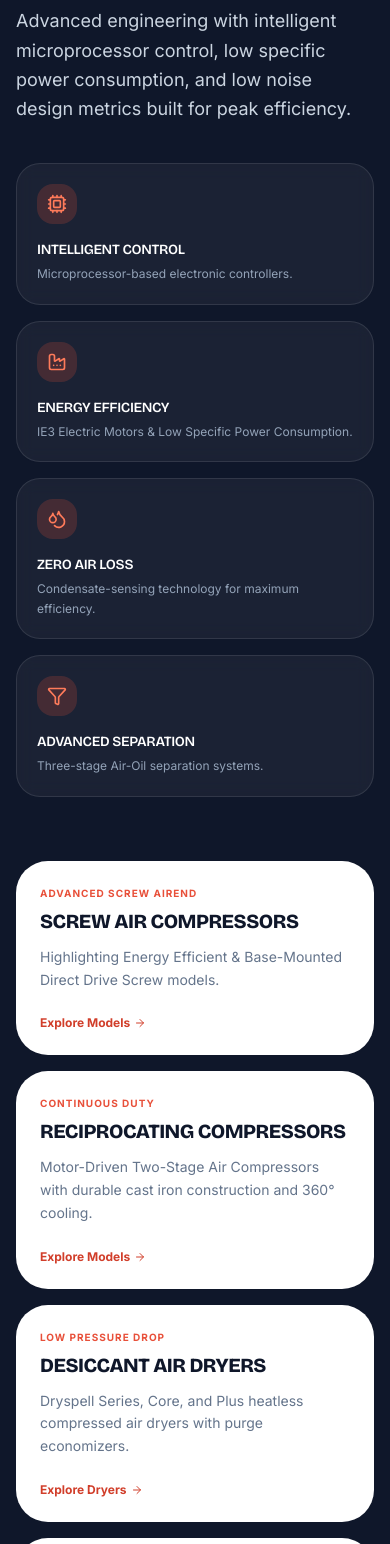
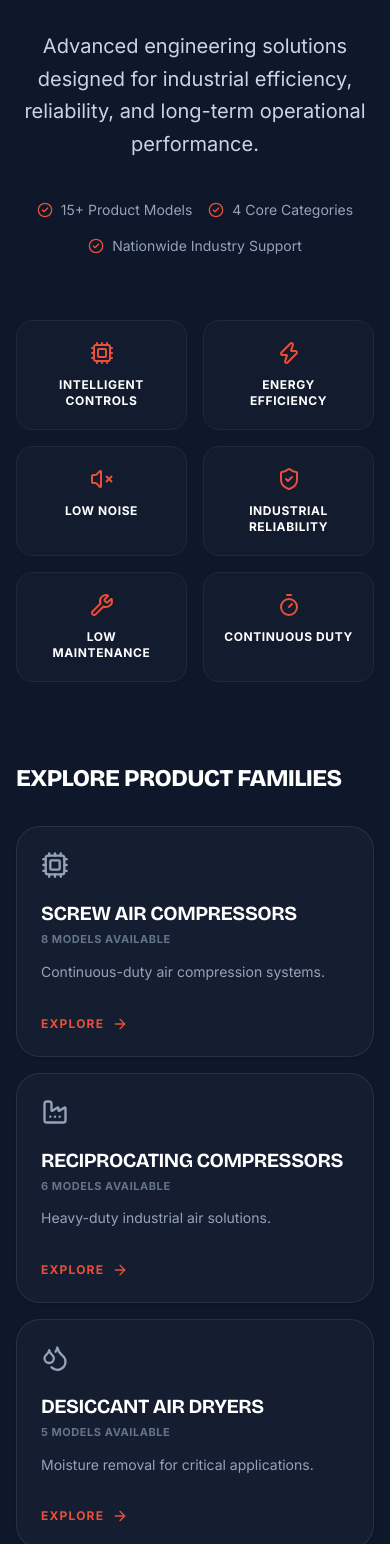
Before and after one commit to Mohit0625/Machinery-Centre-demo1, a React (Vite) app: page / in a window 390 px wide. Shown: the part 5505-7049 px from the top of the page. Built offline with nearby package versions, Linux system fonts and the light colour scheme; a web font is replaced by a local one.

Commit message:
Redesign Trendi Product Range section and Explore Product Families cards

```diff
--- a/src/pages/About.tsx
+++ b/src/pages/About.tsx
@@ -138,8 +138,8 @@
               <div className="space-y-6 text-slate-300">
                 <div>
                   <h4 className="text-xs tracking-widest text-slate-500 mb-1">Address</h4>
-                  <a href="https://www.google.com/maps/search/?api=1&query=3858,+Shah+Ganj,+G.B.+Road,+Delhi-6" target="_blank" rel="noopener noreferrer" className="font-medium hover:text-white hover:underline transition-colors cursor-pointer block">
-                    3858, SHAH GANJ, G.B. ROAD,<br />DELHI-6
+                  <a href="https://www.google.com/maps/search/?api=1&query=3858,+Shradhanand+Marg,+Shah+Ganj,+Behind+Hanuman+Mandir,+Delhi-110006" target="_blank" rel="noopener noreferrer" className="font-medium hover:text-white hover:underline transition-colors cursor-pointer block">
+                    3858 SHRADHANAND MARG, SHAH GANJ,<br />BEHIND HANUMAN MANDIR, DELHI-110006
                   </a>
                 </div>
                 <div>
--- a/src/pages/Contact.tsx
+++ b/src/pages/Contact.tsx
@@ -114,8 +114,8 @@
                   </div>
                   <div>
                     <h4 className="text-sm tracking-widest text-slate-500 mb-1">Office Location</h4>
-                    <a href="https://www.google.com/maps/search/?api=1&query=3858,+Shah+Ganj,+G.B.+Road,+Delhi-6" target="_blank" rel="noopener noreferrer" className="text-slate-800 font-medium hover:text-orange-600 hover:underline transition-colors cursor-pointer block">
-                      3858, SHAH GANJ, G.B. ROAD,<br />DELHI-6
+                    <a href="https://www.google.com/maps/search/?api=1&query=3858,+Shradhanand+Marg,+Shah+Ganj,+Behind+Hanuman+Mandir,+Delhi-110006" target="_blank" rel="noopener noreferrer" className="text-slate-800 font-medium hover:text-orange-600 hover:underline transition-colors cursor-pointer block">
+                      3858 SHRADHANAND MARG, SHAH GANJ,<br />BEHIND HANUMAN MANDIR, DELHI-110006
                     </a>
                   </div>
                 </li>
--- a/src/pages/Home.tsx
+++ b/src/pages/Home.tsx
@@ -11,7 +11,14 @@
   CheckCircle2,
   Cpu,
   Factory,
-  Star
+  Star,
+  Zap,
+  VolumeX,
+  Wrench,
+  Timer,
+  Box,
+  Settings,
+  Briefcase
 } from "lucide-react";
 import { isValidIndianPhone } from "../utils/validation";
 import { useSEO } from "../utils/useSEO";
@@ -441,127 +448,144 @@
       </section>
 
       {/* ═══════════════════════════════════════════════════════
-           5. IN-HOUSE INNOVATION — THE TRENDI RANGE
+           5. BRAND SHOWCASE — THE TRENDI RANGE
            ═══════════════════════════════════════════════════════ */}
       <section className="py-20 sm:py-28 bg-slate-900 relative">
         <div className="max-w-7xl mx-auto px-4 sm:px-6 lg:px-8 relative z-10">
-          <div className="grid grid-cols-1 lg:grid-cols-2 gap-16 lg:gap-24 items-center">
 
-            {/* Left Column */}
-            <div>
-              <div className="flex items-center gap-4 mb-4">
+          {/* 1. BRAND SHOWCASE */}
+          <div className="text-center max-w-4xl mx-auto mb-16">
+            <div className="inline-flex items-center gap-2 mb-6 bg-slate-800/50 px-4 py-2 rounded-full border border-slate-700">
+              <Star className="w-4 h-4 text-orange-500 fill-current" />
+              <span className="text-[10px] tracking-[0.2em] text-slate-300 font-bold uppercase">Exclusive Partner Brand</span>
+            </div>
+
+            <div className="flex justify-center mb-8">
               {getBrandLogo("Trendi") && (
                 <img
                   src={getBrandLogo("Trendi")}
                   alt="Trendi Logo"
-                    className="h-8 sm:h-10 w-auto object-contain bg-white/5 px-2 py-1 rounded"
+                  className="h-24 sm:h-32 w-auto object-contain"
                 />
               )}
-                <span className="text-[11px] tracking-[0.3em] text-accent-500 block font-bold uppercase">
-                  In-House Excellence
-                </span>
             </div>
-              <h2 className="text-4xl sm:text-5xl text-white mb-6 font-black tracking-tight leading-tight">
-                The Trendi Product Range
-              </h2>
-              <p className="text-slate-300 text-lg leading-relaxed mb-10">
-                Advanced engineering with intelligent microprocessor control, low specific power consumption, and low noise design metrics built for peak efficiency.
+
+            <p className="text-slate-300 text-xl leading-relaxed mb-10 max-w-3xl mx-auto">
+              Advanced engineering solutions designed for industrial efficiency, reliability, and long-term operational performance.
             </p>
 
-              <div className="grid grid-cols-1 sm:grid-cols-2 gap-4">
-                <div className="border border-white/10 rounded-xl p-5 bg-white/5 backdrop-blur-sm hover:bg-white/10 transition-colors">
-                  <div className="w-10 h-10 bg-accent-500/20 rounded-lg flex items-center justify-center mb-4">
-                    <Cpu className="w-5 h-5 text-accent-400" />
+            <div className="flex flex-wrap justify-center gap-4 sm:gap-8 text-sm text-slate-400">
+              <div className="flex items-center gap-2">
+                <CheckCircle2 className="w-4 h-4 text-orange-500" />
+                <span>15+ Product Models</span>
               </div>
-                  <h4 className="text-white font-semibold text-sm mb-1">Intelligent Control</h4>
-                  <p className="text-slate-400 text-xs leading-relaxed">Microprocessor-based electronic controllers.</p>
+              <div className="flex items-center gap-2">
+                <CheckCircle2 className="w-4 h-4 text-orange-500" />
+                <span>4 Core Categories</span>
               </div>
-
-                <div className="border border-white/10 rounded-xl p-5 bg-white/5 backdrop-blur-sm hover:bg-white/10 transition-colors">
-                  <div className="w-10 h-10 bg-accent-500/20 rounded-lg flex items-center justify-center mb-4">
-                    <Factory className="w-5 h-5 text-accent-400" />
-                  </div>
-                  <h4 className="text-white font-semibold text-sm mb-1">Energy Efficiency</h4>
-                  <p className="text-slate-400 text-xs leading-relaxed">IE3 Electric Motors & Low Specific Power Consumption.</p>
-                </div>
-
-                <div className="border border-white/10 rounded-xl p-5 bg-white/5 backdrop-blur-sm hover:bg-white/10 transition-colors">
-                  <div className="w-10 h-10 bg-accent-500/20 rounded-lg flex items-center justify-center mb-4">
-                    <Droplets className="w-5 h-5 text-accent-400" />
-                  </div>
-                  <h4 className="text-white font-semibold text-sm mb-1">Zero Air Loss</h4>
-                  <p className="text-slate-400 text-xs leading-relaxed">Condensate-sensing technology for maximum efficiency.</p>
-                </div>
-
-                <div className="border border-white/10 rounded-xl p-5 bg-white/5 backdrop-blur-sm hover:bg-white/10 transition-colors">
-                  <div className="w-10 h-10 bg-accent-500/20 rounded-lg flex items-center justify-center mb-4">
-                    <Filter className="w-5 h-5 text-accent-400" />
-                  </div>
-                  <h4 className="text-white font-semibold text-sm mb-1">Advanced Separation</h4>
-                  <p className="text-slate-400 text-xs leading-relaxed">Three-stage Air-Oil separation systems.</p>
+              <div className="flex items-center gap-2">
+                <CheckCircle2 className="w-4 h-4 text-orange-500" />
+                <span>Nationwide Industry Support</span>
               </div>
             </div>
           </div>
 
-            {/* Right Column */}
-            <div className="grid grid-cols-1 sm:grid-cols-2 gap-4">
-              {/* Card 01 */}
-              <Link to="/products" className="bg-white rounded-2xl p-6 sm:p-8 flex flex-col hover:shadow-2xl hover:-translate-y-1 transition-all duration-300 group cursor-pointer block">
-                <span className="text-[10px] tracking-widest text-accent-500 font-bold uppercase mb-2">Advanced Screw Airend</span>
-                <h3 className="text-slate-900 text-xl font-black leading-tight mb-3">Screw Air Compressors</h3>
-                <p className="text-slate-500 text-sm leading-relaxed mb-6 flex-1">
-                  Highlighting Energy Efficient & Base-Mounted Direct Drive Screw models.
+          {/* 2. CORE ADVANTAGES */}
+          <div className="grid grid-cols-2 md:grid-cols-3 lg:grid-cols-6 gap-4 mb-20">
+            <div className="bg-slate-800/30 border border-slate-800 rounded-lg p-5 flex flex-col items-center text-center hover:bg-slate-800 transition-colors">
+              <Cpu className="w-6 h-6 text-orange-500 mb-3" />
+              <span className="text-xs font-bold text-white uppercase tracking-wider">Intelligent Controls</span>
+            </div>
+            <div className="bg-slate-800/30 border border-slate-800 rounded-lg p-5 flex flex-col items-center text-center hover:bg-slate-800 transition-colors">
+              <Zap className="w-6 h-6 text-orange-500 mb-3" />
+              <span className="text-xs font-bold text-white uppercase tracking-wider">Energy Efficiency</span>
+            </div>
+            <div className="bg-slate-800/30 border border-slate-800 rounded-lg p-5 flex flex-col items-center text-center hover:bg-slate-800 transition-colors">
+              <VolumeX className="w-6 h-6 text-orange-500 mb-3" />
+              <span className="text-xs font-bold text-white uppercase tracking-wider">Low Noise</span>
+            </div>
+            <div className="bg-slate-800/30 border border-slate-800 rounded-lg p-5 flex flex-col items-center text-center hover:bg-slate-800 transition-colors">
+              <ShieldCheck className="w-6 h-6 text-orange-500 mb-3" />
+              <span className="text-xs font-bold text-white uppercase tracking-wider">Industrial Reliability</span>
+            </div>
+            <div className="bg-slate-800/30 border border-slate-800 rounded-lg p-5 flex flex-col items-center text-center hover:bg-slate-800 transition-colors">
+              <Wrench className="w-6 h-6 text-orange-500 mb-3" />
+              <span className="text-xs font-bold text-white uppercase tracking-wider">Low Maintenance</span>
+            </div>
+            <div className="bg-slate-800/30 border border-slate-800 rounded-lg p-5 flex flex-col items-center text-center hover:bg-slate-800 transition-colors">
+              <Timer className="w-6 h-6 text-orange-500 mb-3" />
+              <span className="text-xs font-bold text-white uppercase tracking-wider">Continuous Duty</span>
+            </div>
+          </div>
+
+          {/* 3. PRODUCT FAMILY EXPLORER */}
+          <div className="mb-16">
+            <h3 className="text-2xl font-black text-white tracking-tight mb-8">Explore Product Families</h3>
+
+            <div className="grid grid-cols-1 sm:grid-cols-2 gap-4 sm:gap-6">
+
+              {/* Product Card 1 */}
+              <Link to="/products" className="group flex flex-col bg-slate-800/40 rounded-xl border border-slate-700/60 p-6 sm:p-8 hover:bg-slate-800 hover:border-orange-500 transition-all duration-300 shadow-sm hover:shadow-md">
+                <Cpu className="w-7 h-7 text-slate-400 group-hover:text-orange-500 transition-colors mb-5" />
+                <h4 className="text-white text-xl font-bold tracking-tight mb-1">Screw Air Compressors</h4>
+                <div className="text-[11px] font-bold text-slate-500 tracking-wider uppercase mb-3">8 Models Available</div>
+                <p className="text-slate-400 text-sm leading-relaxed mb-8 flex-1">
+                  Continuous-duty air compression systems.
                 </p>
-                <span className="text-accent-600 text-xs font-bold flex items-center gap-1 group-hover:text-accent-700 transition-colors">
-                  Explore Models <ArrowRight className="w-3 h-3" />
-                </span>
+                <div className="mt-auto flex items-center text-orange-500 text-xs font-bold uppercase tracking-widest group-hover:text-orange-400 transition-colors">
+                  Explore <ArrowRight className="w-4 h-4 ml-2 group-hover:translate-x-1 transition-transform" />
+                </div>
               </Link>
 
-              {/* Card 02 */}
-              <Link to="/products" className="bg-white rounded-2xl p-6 sm:p-8 flex flex-col hover:shadow-2xl hover:-translate-y-1 transition-all duration-300 group cursor-pointer block">
-                <span className="text-[10px] tracking-widest text-accent-500 font-bold uppercase mb-2">Continuous Duty</span>
-                <h3 className="text-slate-900 text-xl font-black leading-tight mb-3">Reciprocating Compressors</h3>
-                <p className="text-slate-500 text-sm leading-relaxed mb-6 flex-1">
-                  Motor-Driven Two-Stage Air Compressors with durable cast iron construction and 360° cooling.
+              {/* Product Card 2 */}
+              <Link to="/products" className="group flex flex-col bg-slate-800/40 rounded-xl border border-slate-700/60 p-6 sm:p-8 hover:bg-slate-800 hover:border-orange-500 transition-all duration-300 shadow-sm hover:shadow-md">
+                <Factory className="w-7 h-7 text-slate-400 group-hover:text-orange-500 transition-colors mb-5" />
+                <h4 className="text-white text-xl font-bold tracking-tight mb-1">Reciprocating Compressors</h4>
+                <div className="text-[11px] font-bold text-slate-500 tracking-wider uppercase mb-3">6 Models Available</div>
+                <p className="text-slate-400 text-sm leading-relaxed mb-8 flex-1">
+                  Heavy-duty industrial air solutions.
                 </p>
-                <span className="text-accent-600 text-xs font-bold flex items-center gap-1 group-hover:text-accent-700 transition-colors">
-                  Explore Models <ArrowRight className="w-3 h-3" />
-                </span>
+                <div className="mt-auto flex items-center text-orange-500 text-xs font-bold uppercase tracking-widest group-hover:text-orange-400 transition-colors">
+                  Explore <ArrowRight className="w-4 h-4 ml-2 group-hover:translate-x-1 transition-transform" />
+                </div>
               </Link>
 
-              {/* Card 03 */}
-              <Link to="/products" className="bg-white rounded-2xl p-6 sm:p-8 flex flex-col hover:shadow-2xl hover:-translate-y-1 transition-all duration-300 group cursor-pointer block">
-                <span className="text-[10px] tracking-widest text-accent-500 font-bold uppercase mb-2">Low Pressure Drop</span>
-                <h3 className="text-slate-900 text-xl font-black leading-tight mb-3">Desiccant Air Dryers</h3>
-                <p className="text-slate-500 text-sm leading-relaxed mb-6 flex-1">
-                  Dryspell Series, Core, and Plus heatless compressed air dryers with purge economizers.
+              {/* Product Card 3 */}
+              <Link to="/products" className="group flex flex-col bg-slate-800/40 rounded-xl border border-slate-700/60 p-6 sm:p-8 hover:bg-slate-800 hover:border-orange-500 transition-all duration-300 shadow-sm hover:shadow-md">
+                <Droplets className="w-7 h-7 text-slate-400 group-hover:text-orange-500 transition-colors mb-5" />
+                <h4 className="text-white text-xl font-bold tracking-tight mb-1">Desiccant Air Dryers</h4>
+                <div className="text-[11px] font-bold text-slate-500 tracking-wider uppercase mb-3">5 Models Available</div>
+                <p className="text-slate-400 text-sm leading-relaxed mb-8 flex-1">
+                  Moisture removal for critical applications.
                 </p>
-                <span className="text-accent-600 text-xs font-bold flex items-center gap-1 group-hover:text-accent-700 transition-colors">
-                  Explore Dryers <ArrowRight className="w-3 h-3" />
-                </span>
+                <div className="mt-auto flex items-center text-orange-500 text-xs font-bold uppercase tracking-widest group-hover:text-orange-400 transition-colors">
+                  Explore <ArrowRight className="w-4 h-4 ml-2 group-hover:translate-x-1 transition-transform" />
+                </div>
               </Link>
 
-              {/* Card 04 */}
-              <Link to="/products" className="bg-white rounded-2xl p-6 sm:p-8 flex flex-col hover:shadow-2xl hover:-translate-y-1 transition-all duration-300 group cursor-pointer block">
-                <span className="text-[10px] tracking-widest text-accent-500 font-bold uppercase mb-2">Total Cleaning Solutions</span>
-                <h3 className="text-slate-900 text-xl font-black leading-tight mb-3">Specialized Air Treatment</h3>
-                <p className="text-slate-500 text-sm leading-relaxed mb-6 flex-1">
-                  Coldspell refrigeration dryers, automatic drain valves, and Nitrogen/Vortex filtration systems.
+              {/* Product Card 4 */}
+              <Link to="/products" className="group flex flex-col bg-slate-800/40 rounded-xl border border-slate-700/60 p-6 sm:p-8 hover:bg-slate-800 hover:border-orange-500 transition-all duration-300 shadow-sm hover:shadow-md">
+                <Filter className="w-7 h-7 text-slate-400 group-hover:text-orange-500 transition-colors mb-5" />
+                <h4 className="text-white text-xl font-bold tracking-tight mb-1">Specialized Air Treatment</h4>
+                <div className="text-[11px] font-bold text-slate-500 tracking-wider uppercase mb-3">4 Categories</div>
+                <p className="text-slate-400 text-sm leading-relaxed mb-8 flex-1">
+                  Filtration and air quality solutions.
                 </p>
-                <span className="text-accent-600 text-xs font-bold flex items-center gap-1 group-hover:text-accent-700 transition-colors">
-                  Explore Filtration <ArrowRight className="w-3 h-3" />
-                </span>
+                <div className="mt-auto flex items-center text-orange-500 text-xs font-bold uppercase tracking-widest group-hover:text-orange-400 transition-colors">
+                  Explore <ArrowRight className="w-4 h-4 ml-2 group-hover:translate-x-1 transition-transform" />
+                </div>
+              </Link>
+
+            </div>
+          </div>
+
+          {/* CATALOGUE CTA */}
+          <div className="text-center mb-12">
+            <Link to="/trendi" className="inline-block bg-orange-600 text-white hover:bg-orange-700 px-10 py-5 rounded-md text-[11px] font-bold tracking-[0.2em] uppercase transition-all shadow-xl hover:shadow-orange-500/20 hover:-translate-y-1">
+              View Full Trendi Catalogue
             </Link>
           </div>
 
-          </div>
-
-          {/* Section Footer */}
-          <div className="text-center mt-16 sm:mt-24">
-            <Link to="/trendi" className="inline-block bg-orange-600 text-white hover:bg-orange-700 px-8 py-4 rounded-full text-[11px] font-bold tracking-widest uppercase transition-all shadow-xl hover:shadow-2xl hover:-translate-y-1">
-              Explore the Complete Trendi Range
-            </Link>
-          </div>
         </div>
       </section>
 
--- a/src/pages/PrivacyPolicy.tsx
+++ b/src/pages/PrivacyPolicy.tsx
@@ -170,7 +170,7 @@
               <p className="text-slate-700">Machinery Centre</p>
               <p className="text-slate-700 mt-2">Email: <a href="mailto:machinerycentre@yahoo.com" className="text-orange-600 hover:underline">machinerycentre@yahoo.com</a></p>
               <p className="text-slate-700 mt-2">Phone: +91-9810054137, +91-9891155438</p>
-              <p className="text-slate-700 mt-2">Registered Office Address: 3858, Shah Ganj, G.B. Road, Delhi – 110006, India</p>
+              <p className="text-slate-700 mt-2">Registered Office Address: 3858 Shradhanand Marg, Shah Ganj, Behind Hanuman Mandir, Delhi-110006, India</p>
             </div>
             <p className="text-slate-600 leading-relaxed mt-4">
               The Company shall endeavor to acknowledge and address grievances within the timelines prescribed under applicable law.
@@ -195,8 +195,8 @@
             <div className="bg-slate-100 p-6 rounded-sm border border-slate-200 mt-4">
               <h3 className="font-bold text-slate-900 mb-2">Machinery Centre</h3>
               <p className="text-slate-700 font-medium">Corporate Office:</p>
-              <p className="text-slate-700">3858, Shah Ganj, G.B. Road,</p>
-              <p className="text-slate-700">Delhi – 110006, India</p>
+              <p className="text-slate-700">3858 Shradhanand Marg, Shah Ganj, Behind Hanuman Mandir,</p>
+              <p className="text-slate-700">Delhi-110006, India</p>
               <div className="mt-4 space-y-1">
                 <p className="text-slate-700"><span className="font-medium">Telephone:</span> +91-11-41440012</p>
                 <p className="text-slate-700"><span className="font-medium">Mobile:</span> +91-9810054137, +91-9891155438</p>
--- a/src/pages/TermsOfUse.tsx
+++ b/src/pages/TermsOfUse.tsx
@@ -52,7 +52,7 @@
           <section id="introduction" className="mb-12 scroll-mt-32">
             <h2 className="text-2xl font-black text-slate-900 mb-4">1. INTRODUCTION</h2>
             <p className="text-slate-600 leading-relaxed mb-4">
-              These Terms and Conditions ("Terms") govern access to and use of the website operated by Machinery Centre, having its corporate office at 3858, Shah Ganj, G.B. Road, Delhi – 110006, India ("Machinery Centre", "Company", "we", "our", or "us").
+              These Terms and Conditions ("Terms") govern access to and use of the website operated by Machinery Centre, having its corporate office at 3858 Shradhanand Marg, Shah Ganj, Behind Hanuman Mandir, Delhi-110006, India ("Machinery Centre", "Company", "we", "our", or "us").
             </p>
             <p className="text-slate-600 leading-relaxed mb-4">
               By accessing, browsing, or using this Website, downloading any catalogue, brochure, technical document, or otherwise interacting with the Website, you acknowledge that you have read, understood, and agreed to be bound by these Terms. If you do not agree with any provision of these Terms, you should immediately discontinue use of the Website.
@@ -231,7 +231,7 @@
             </p>
             <div className="bg-slate-100 p-6 rounded-sm border border-slate-200 mt-4">
               <h3 className="font-bold text-slate-900 mb-2">Machinery Centre</h3>
-              <p className="text-slate-700">3858, Shah Ganj, G.B. Road, Delhi – 110006, India</p>
+              <p className="text-slate-700">3858 Shradhanand Marg, Shah Ganj, Behind Hanuman Mandir, Delhi-110006, India</p>
               <div className="mt-4 space-y-1">
                 <p className="text-slate-700"><span className="font-medium">Telephone:</span> +91-11-41440012</p>
                 <p className="text-slate-700"><span className="font-medium">Mobile:</span> +91-9810054137 / +91-9891155438</p>
```
Also changed, not shown: src/Layout.tsx (+4 -4 lines), src/pages/Career.tsx (+4 -29 lines). Lines whose indentation alone changed are shown as unchanged.
